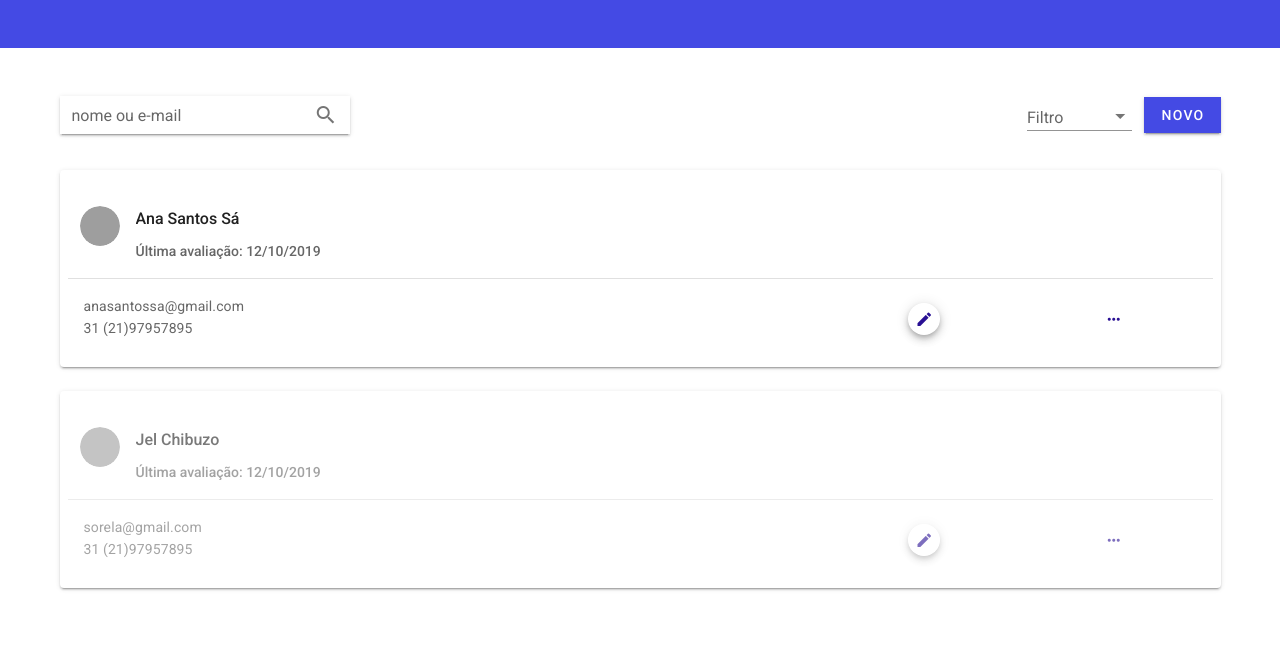
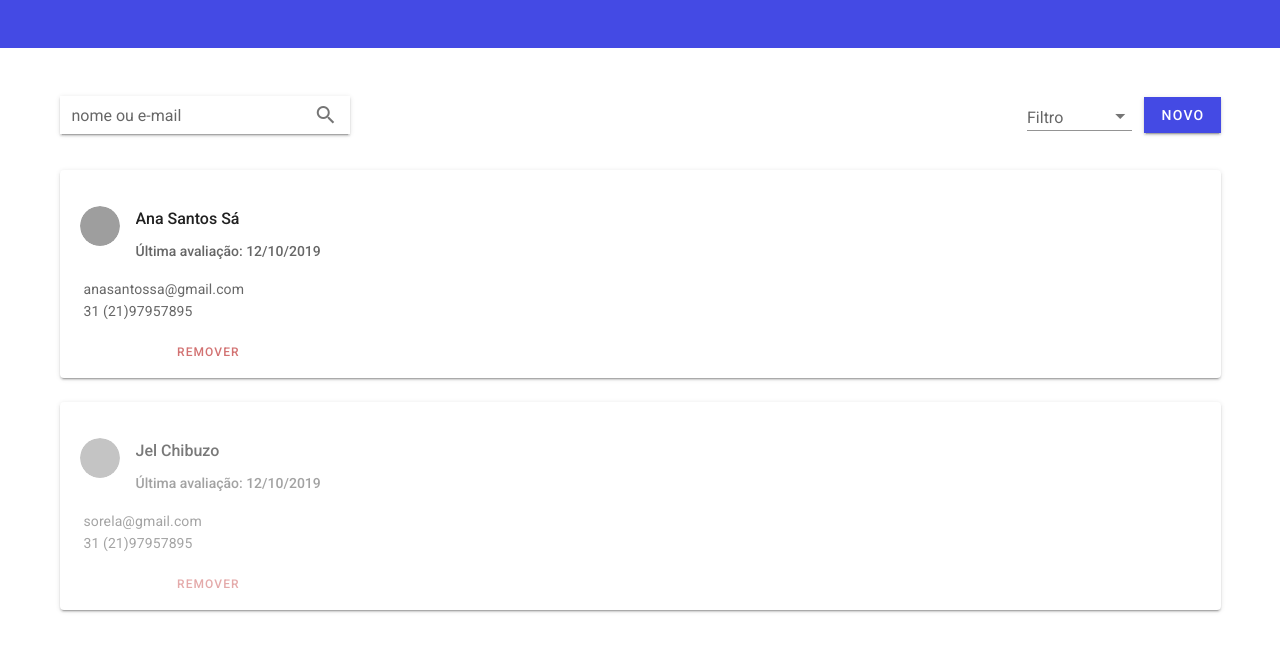
Before and after one commit to sarahmelo/user-list, a Vue app: page / in a window 1280 px wide. Shown: the top 652 px of the page. Built offline with nearby package versions, Linux system fonts and the light colour scheme; grey boxes are pictures that could not be loaded.

Commit message:
receive event from App( remove user )

```diff
--- a/src/components/users-list/UsersList.vue
+++ b/src/components/users-list/UsersList.vue
@@ -20,7 +20,7 @@
           </v-list>
         </v-card-title>
 
-        <v-divider />
+        <!-- <v-divider /> -->
         <v-card-text>
           <v-row>
             <v-col md="8" class="pr-0 pb-0">
@@ -29,16 +29,13 @@
                 {{ user.age }}
                 {{ user.phone }}
               </p>
-            </v-col>
-            <v-col class="d-flex align-center" md="4">
-              <v-row class="justify-space-around">
-                <v-btn elevation="5" fab icon x-small>
-                  <v-icon color="#280f93"> mdi-pencil</v-icon>
-                </v-btn>
-                <v-btn fab icon x-small>
-                  <v-icon color="#280f93"> mdi-dots-horizontal </v-icon>
-                </v-btn>
-              </v-row>
+              <v-col class="d-flex align-center" md="4">
+                <v-row class="justify-space-around">
+                  <v-btn text small plain color="error" @click="remove(index)">
+                    remover
+                  </v-btn>
+                </v-row>
+              </v-col>
             </v-col>
           </v-row>
         </v-card-text>
@@ -62,6 +59,11 @@ export default {
     usersList: Array,
     search: String,
   },
+  methods: {
+    remove(index) {
+      this.$emit("remove", index);
+    },
+  },
 };
 </script>
 
```
